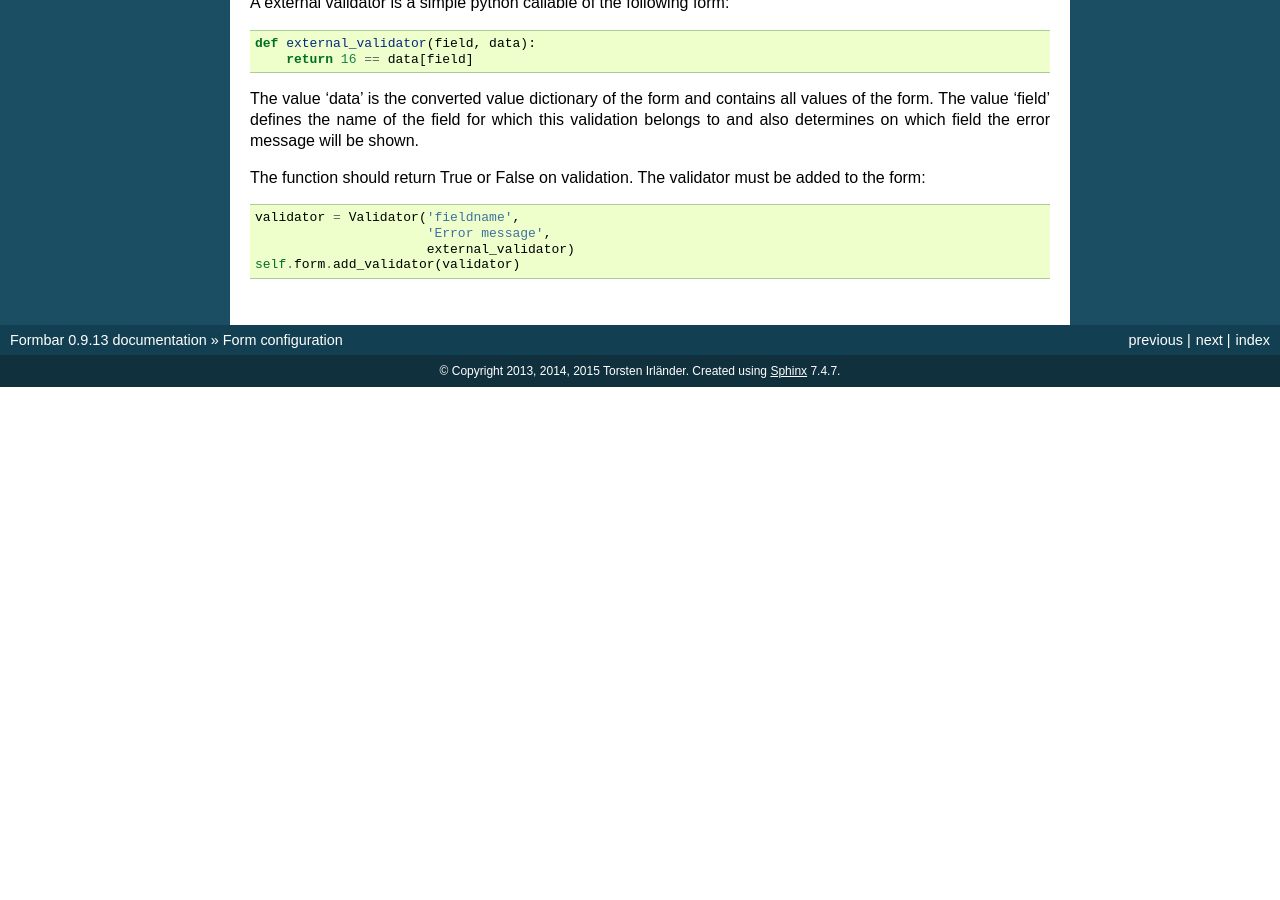
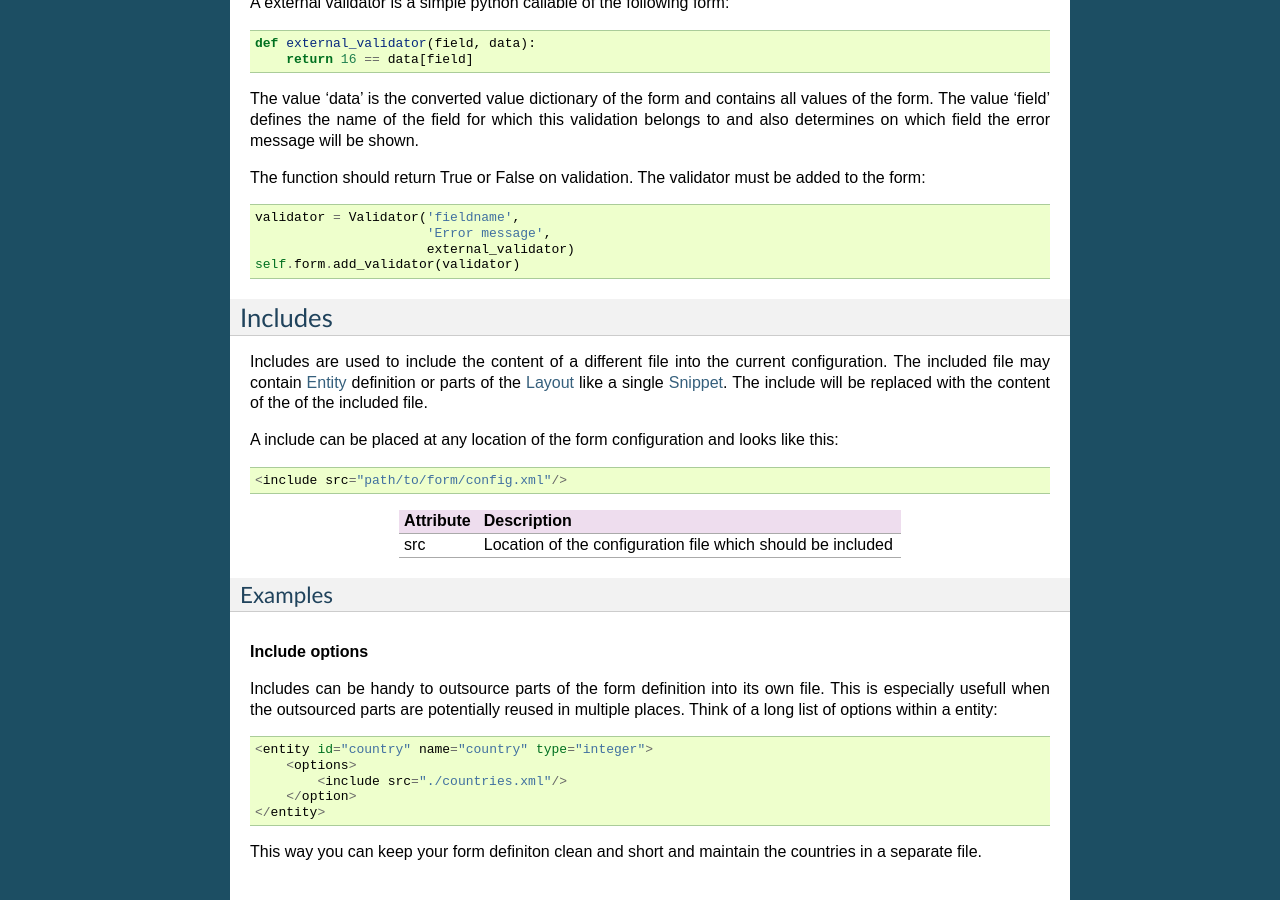
Before and after one commit to ringo-framework/formbar, a Sphinx documentation site: the page built from docs/source/config.rst, in a window 1280 px wide and 900 px high, scrolled down 11814 px. Built offline with Sphinx 7.4.7, drawn with Linux system fonts in a browser that asks for light colours; formulas are drawn with MathJax 3; before the commit the page ends 12201 px from its top, so only the background shows below that.

Commit message:
Added documentation on the include feature

```diff
--- a/docs/source/config.rst
+++ b/docs/source/config.rst
@@ -226,6 +226,8 @@ position    The position of the label realtive to the field element. Can be "lef
 align       The alignment of the text in the label. This only applies for labels with position set to "left" or "right". Can be "left" and "right". Defaults to "left".
 align       The width of the label in cols. The whole field including the label can be deived into 12 cols. If the label has e.g 4 cols the field will automatically take the remaining 8 cols. This only applies for labels with position set to "left" or "right".
 =========   ===========
+
+.. _layout:
 
 Layout
 ======
@@ -756,3 +758,39 @@ must be added to the form::
                               'Error message',
                               external_validator)
         self.form.add_validator(validator)
+
+
+Includes
+========
+Includes are used to include the content of a different file into the current
+configuration. The included file may contain :ref:`entity` definition or parts
+of the :ref:`layout` like a single :ref:`snippet`. The include will be
+replaced with the content of the of the included file.
+
+A include can be placed at any location of the form configuration and looks
+like this::
+
+        <include src="path/to/form/config.xml"/>
+
+=========   ===========
+Attribute   Description
+=========   ===========
+src         Location of the configuration file which should be included
+=========   ===========
+
+Examples
+--------
+
+.. rubric:: Include options
+Includes can be handy to outsource parts of the form definition into its own
+file. This is especially usefull when the outsourced parts are potentially
+reused in multiple places. Think of a long list of options within a entity::
+
+        <entity id="country" name="country" type="integer">
+            <options>
+                <include src="./countries.xml"/>
+            </option>
+        </entity>
+
+This way you can keep your form definiton clean and short and maintain the
+countries in a separate file.
```
